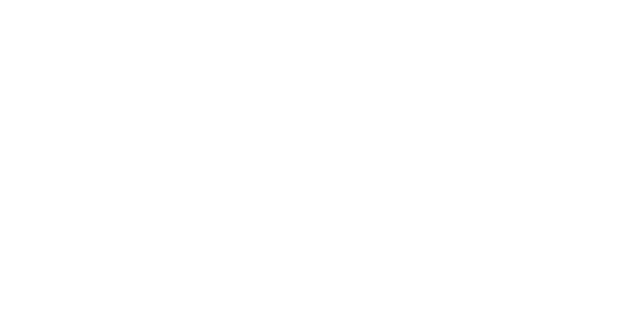
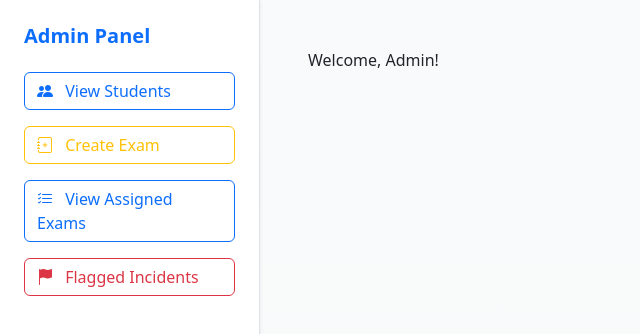
Before and after one commit to Lejo-C/Online_Assignment_Platform, a React (Vite) app in the folder frontend/: page /admin in a window 1280 px wide. Before the commit this address had no page. Shown: the top 334 px of the page, without its empty margins (0-640 px from the left). Built offline with nearby package versions, Linux system fonts and the light colour scheme.

Commit message:
Back logic and dashboard rendering

```diff
--- a/frontend/src/App.jsx
+++ b/frontend/src/App.jsx
@@ -1,5 +1,3 @@
-import { useState } from 'react';
-import './App.css';
 import { Routes, Route } from 'react-router-dom';
 import Signup from './Components/Signup.jsx';
 import Login from './Components/Login.jsx';
@@ -17,30 +15,34 @@ import ResultPage from './Components/Student/ResultPage.jsx';
 import FlaggedIncidents from './Components/Admin/FlaggedIncidents.jsx';
 import StudentProfile from './Components/Student/StudentProfile.jsx';
 import EditUser from './Components/Admin/EditUser.jsx';
+
 function App() {
-  const [count, setCount] = useState(0);
-
   return (
-    <>
     <Routes>
+      {/* Public routes */}
       <Route path="/" element={<Signup />} />
       <Route path="/login" element={<Login />} />
-        <Route path="/studentDashboard" element={<StudentDashboard />} />
-        <Route path="/adminDashboard" element={<AdminDashboard />} />
-        <Route path="/admin/view-students" element={<ManageUsers />} />
       <Route path="/reset-password/:token" element={<ResetPassword />} />
       <Route path="/forgot-password" element={<ForgotPassword />} />
-        <Route path="/admin/create-exam" element={<CreateExam />} />
-        <Route path="/admin/assigned-exams" element={<AssignedExams />} />
+
+      {/* Student routes */}
+      <Route path="/studentDashboard" element={<StudentDashboard />} />
       <Route path="/exam/instructions/:examId" element={<ExamInstructions />} />
       <Route path="/student/attempt/:examId/:attemptId" element={<AttemptExam />} />
       <Route path="/exam" element={<ScheduledExams />} />
       <Route path="/student/result/:attemptId" element={<ResultPage />} />
-        <Route path="/admin/flagged-incidents" element={<FlaggedIncidents />} />
       <Route path="/profile" element={<StudentProfile />} />
-        <Route path="/admin/edit-user/:id" element={<EditUser />} />
+
+      {/* Admin routes (nested under /admin) */}
+      <Route path="/admin" element={<AdminDashboard />}>
+        <Route index element={<p>Welcome, Admin!</p>} />
+        <Route path="view-students" element={<ManageUsers />} />
+        <Route path="create-exam" element={<CreateExam />} />
+        <Route path="assigned-exams" element={<AssignedExams />} />
+        <Route path="flagged-incidents" element={<FlaggedIncidents />} />
+        <Route path="edit-user/:id" element={<EditUser />} />
+      </Route>
     </Routes>
-    </>
   );
 }
 
--- a/frontend/src/Components/Admin/AdminDashboard.jsx
+++ b/frontend/src/Components/Admin/AdminDashboard.jsx
@@ -1,23 +1,19 @@
-import { useNavigate } from 'react-router-dom';
+import { useNavigate, Outlet } from 'react-router-dom';
+import { useState } from 'react';
 import 'animate.css';
-import { useState } from 'react';
 
 export default function AdminDashboard() {
   const navigate = useNavigate();
-   const [showSidebar, setShowSidebar] = useState(false);
+  const [showSidebar, setShowSidebar] = useState(false);
 
   const toggleSidebar = () => setShowSidebar((prev) => !prev);
-  const examId = '652f1a1234567890abcdef12'; // Example ObjectId
 
-    return (
+  return (
     <div className="d-flex flex-column min-vh-100 bg-gradient bg-light animate__animated animate__fadeIn">
       {/* Top Navbar for mobile */}
       <nav className="d-md-none bg-white border-bottom px-4 py-3 d-flex justify-content-between align-items-center shadow-sm">
         <h2 className="h5 fw-bold text-primary m-0">Admin Panel</h2>
-        <button
-          className="btn btn-outline-primary"
-          onClick={toggleSidebar}
-        >
+        <button className="btn btn-outline-primary" onClick={toggleSidebar}>
           <i className="bi bi-list fs-4"></i>
         </button>
       </nav>
@@ -32,30 +28,24 @@ export default function AdminDashboard() {
         >
           <h2 className="h5 fw-bold mb-4 text-primary">Admin Panel</h2>
           <div className="d-grid gap-3">
-            <button onClick={() => navigate('/admin/view-students')} className="btn btn-outline-primary text-start">
+            <button onClick={() => navigate('view-students')} className="btn btn-outline-primary text-start">
               <i className="bi bi-people-fill me-2"></i> View Students
             </button>
-
-            <button onClick={() => navigate('/admin/create-exam')} className="btn btn-outline-warning text-start">
+            <button onClick={() => navigate('create-exam')} className="btn btn-outline-warning text-start">
               <i className="bi bi-journal-plus me-2"></i> Create Exam
             </button>
-            <button onClick={() => navigate('/admin/assigned-exams')} className="btn btn-outline-primary text-start">
+            <button onClick={() => navigate('assigned-exams')} className="btn btn-outline-primary text-start">
               <i className="bi bi-list-check me-2"></i> View Assigned Exams
             </button>
-
-            <button onClick={() => navigate('/admin/flagged-incidents')} className="btn btn-outline-danger text-start">
+            <button onClick={() => navigate('flagged-incidents')} className="btn btn-outline-danger text-start">
               <i className="bi bi-flag-fill me-2"></i> Flagged Incidents
             </button>
-
           </div>
         </aside>
 
         {/* Main Content */}
         <main className="flex-grow-1 p-5 animate__animated animate__fadeInUp">
-          <h1 className="display-6 fw-bold mb-3 text-dark">Welcome, Admin!</h1>
-          <p className="text-muted fs-5">
-            Use the sidebar to manage students, exams, results, and proctor tools.
-          </p>
+          <Outlet /> {/* ✅ Child route content renders here */}
         </main>
       </div>
     </div>
--- a/frontend/src/Components/Login.jsx
+++ b/frontend/src/Components/Login.jsx
@@ -26,10 +26,11 @@ export default function Login() {
 
 
         if (role === 'admin') {
-          navigate('/adminDashboard');
-        } else {
-          navigate('/studentDashboard');
-        }
+  navigate('/admin');   // ✅ parent route for AdminDashboard
+} else {
+  navigate('/studentDashboard');
+}
+
       } else {
 
         setMessage(data.error || 'Login failed');
--- a/frontend/src/Components/Student/ScheduledExams.jsx
+++ b/frontend/src/Components/Student/ScheduledExams.jsx
@@ -151,8 +151,16 @@ export default function ScheduledExams() {
               ))}
             </tbody>
           </table>
+
         </div>
+
       )}
+      <button
+      onClick={() => navigate(-1)} // ✅ go back one step in history
+      className="btn btn-outline-secondary absolute bottom-4 left-10"
+    >
+      <i className="bi bi-arrow-left me-2"></i> Back
+    </button>
     </div>
   );
 }
--- a/frontend/src/Components/Student/StudentProfile.jsx
+++ b/frontend/src/Components/Student/StudentProfile.jsx
@@ -1,6 +1,6 @@
 import React, { useEffect, useState, useRef } from 'react';
 const apiUrl = import.meta.env.VITE_API_URL;
-
+import { useNavigate } from 'react-router-dom';
 export default function StudentProfile() {
     const [student, setStudent] = useState(null);
     const [loading, setLoading] = useState(true);
@@ -10,7 +10,7 @@ export default function StudentProfile() {
     const [success, setSuccess] = useState('');
     const fileInputRef = useRef(null);
     const [previewUrl, setPreviewUrl] = useState('');
-
+    const navigate = useNavigate();
     useEffect(() => {
         const fetchProfile = async () => {
             try {
@@ -210,6 +210,12 @@ export default function StudentProfile() {
   >
     Logout
   </button>
+  <button
+      onClick={() => navigate(-1)} // ✅ go back one step in history
+      className="btn btn-outline-secondary absolute bottom-4 left-50"
+    >
+      <i className="bi bi-arrow-left me-2"></i> Back
+    </button>
 </div>
 
     );
```
Also changed, not shown: 1 other file (tests, documents, lock files or other folders). Lines whose indentation alone changed are shown as unchanged.
